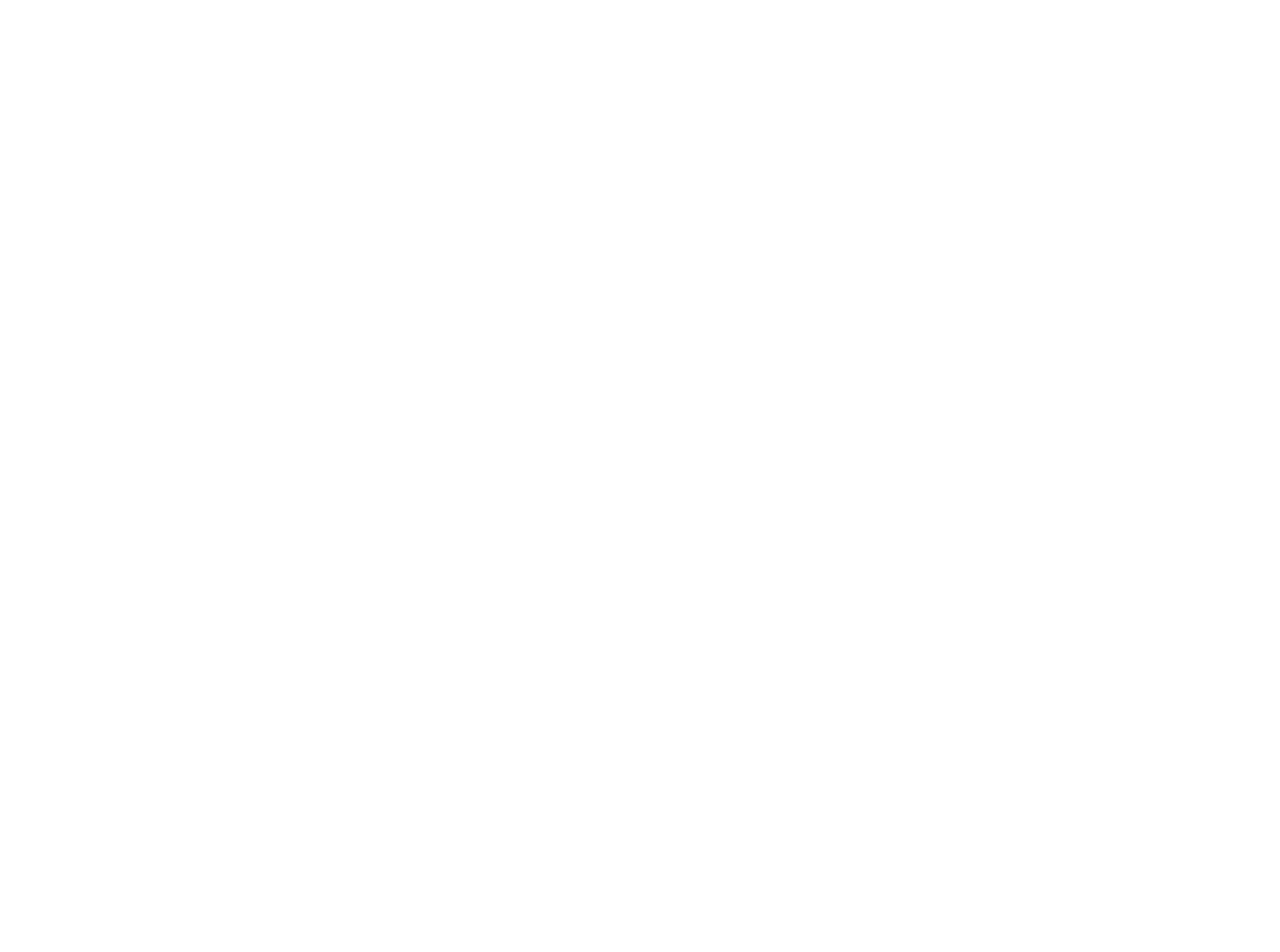
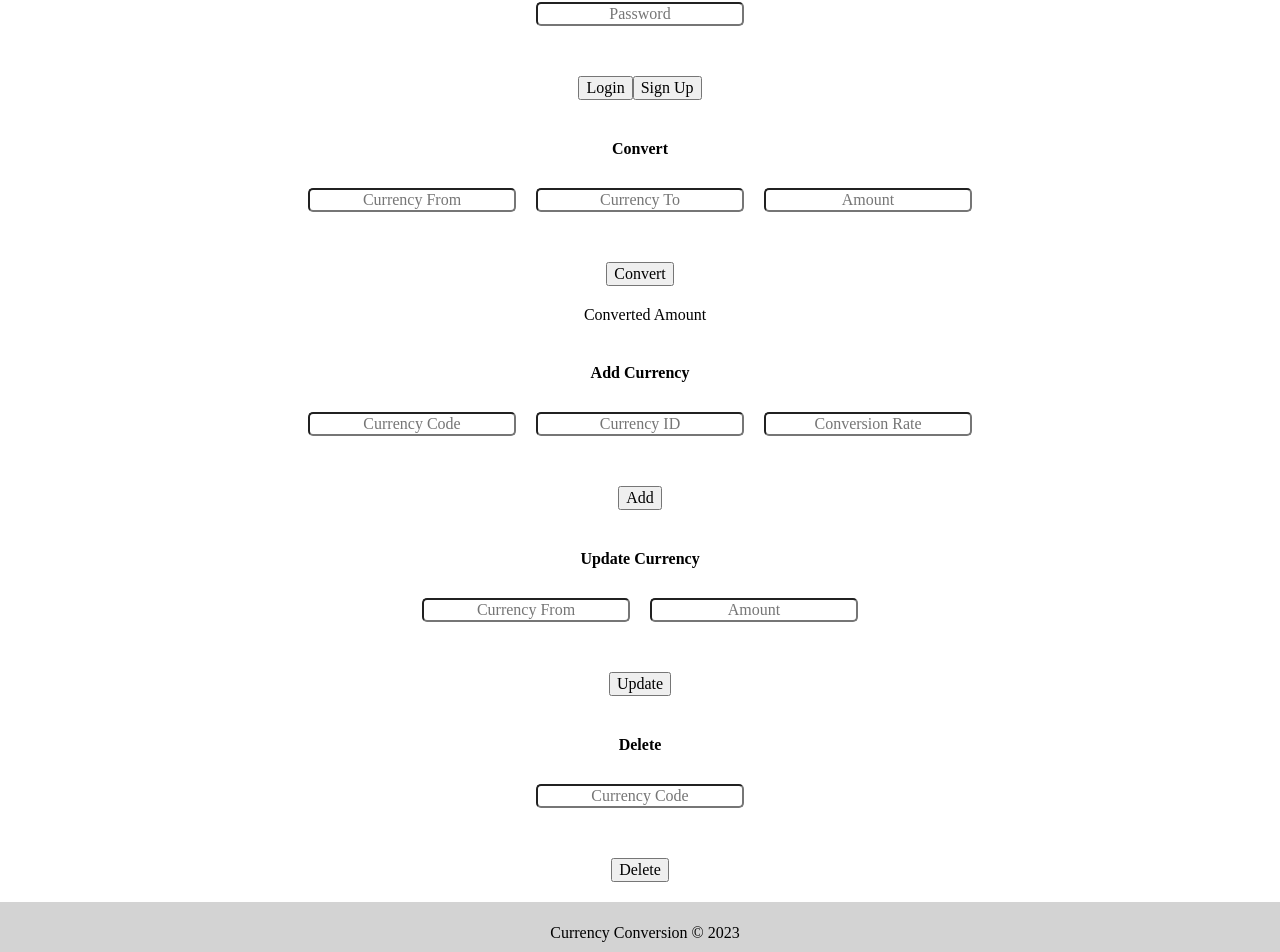
Before and after one commit to azadeeeh/miniproject, a React (Vite) app in the folder client/: page / in a window 1280 px wide. Shown: the part 188-1140 px from the top of the page. Before the commit the page ends 800 px from the top, so only its background shows below. Built offline with nearby package versions, Linux system fonts and the light colour scheme.

Commit message:
components added

```diff
--- a/client/src/components/App.jsx
+++ b/client/src/components/App.jsx
@@ -1,5 +1,10 @@
 import React from "react";
 import Login from "./login";
+import ConversionForm from "./conversionForm";
+import AddForm from "./addCurrencyForm";
+import UpdateForm from "./updateForm";
+import DeleteForm from "./deleteForm";
+
 
 
 
@@ -12,7 +17,20 @@
   return (
     <div>
       <h1>Welcome to Currency Exchange</h1>
+      <h1>Please enter your username and password or signup</h1>
       <Login />
+      <h2>Convert</h2>
+      <ConversionForm />
+      <h2>Add Currency</h2>
+      <AddForm />
+      <h2>Update Currency</h2>
+      <UpdateForm />
+      <h2>Delete</h2>
+      <DeleteForm />
+      <footer>
+        <p>Currency Conversion &copy; 2023 </p>
+      </footer>
+
     </div>
   )
 }
--- /dev/null
+++ b/client/src/components/addCurrencyForm.jsx
@@ -0,0 +1,43 @@
+import React from 'react';
+import { useState } from 'react';
+import './components.css';
+
+const addInput = () => {
+    const [currencyCode, setCurrencyCode] = useState('');
+    const [currencyID, setCurrencyID] = useState('');
+    const [conversionRate, setConversionRate] = useState('');
+
+    const handleAdd = () => {
+        if (!currencyCode || !currencyID || !conversionRate) {
+            console.log("please fill out ll the fields!")
+            return;
+        }
+
+        console.log('successfully Added');
+
+        //clear input feilds
+        setCurrencyCode('');
+        setCurrencyID('');
+        setConversionRate('');
+    };
+
+    return (
+        <div>
+            <section className="inputStyle">
+                <input type="text" placeholder='Currency Code' value={currencyCode} onChange={(e) => setCurrencyCode(e.target.value)} />
+                <input type="text" placeholder="Currency ID" value={currencyID} onChange={(e) => setCurrencyID(e.target.value)} />
+                <input type="integer" placeholder="Conversion Rate" value={conversionRate} onChange={(e) => setConversionRate(e.target.value)} />
+            </section>
+            <section>
+                <button onClick={handleAdd}>Add</button>
+            </section>
+
+
+        </div>
+
+
+    );
+
+}
+
+export default addInput;
--- /dev/null
+++ b/client/src/components/components.css
@@ -0,0 +1,10 @@
+
+input{
+    margin: 10px;
+    border-radius: 5px;
+}
+
+button{
+
+    margin-top:20px;
+}
--- /dev/null
+++ b/client/src/components/conversionForm.jsx
@@ -0,0 +1,45 @@
+import React from 'react';
+import { useState } from 'react';
+import './components.css';
+
+
+
+const convertInput = () => {
+    const [currencyFrom, setCurrencyFrom] = useState('');
+    const [currencyTo, setCurrencyTo] = useState('');
+    const [amount, setAmount] = useState('');
+
+    const handleConvert = () => {
+        if (!currencyFrom || !currencyTo || !amount) {
+            console.log("please fill out ll the fields!")
+            return;
+        }
+
+        console.log('successfully converted');
+
+        //clear input feilds
+        setCurrencyFrom('');
+        setCurrencyTo('');
+        setAmount('');
+    };
+
+    return (
+        <div>
+            <section className="inputStyle">
+                <input type="text" placeholder='Currency From' value={currencyFrom} onChange={(e) => setCurrencyFrom(e.target.value)} />
+                <input type="text" placeholder="Currency To" value={currencyTo} onChange={(e) => setCurrencyTo(e.target.value)} />
+                <input type="integer" placeholder="Amount" value={amount} onChange={(e) => setAmount(e.target.value)} />
+            </section>
+            <section>
+                <button onClick={handleConvert}>Convert</button>
+            </section>
+            <p>Converted Amount</p>
+
+        </div>
+
+
+    );
+
+}
+
+export default convertInput;
--- /dev/null
+++ b/client/src/components/deleteForm.jsx
@@ -0,0 +1,39 @@
+import React from 'react';
+import { useState } from 'react';
+import './components.css';
+
+const deleteInput = () => {
+    const [currencyCode, setCurrencyCode] = useState('');
+
+
+    const handleDelete = () => {
+        if (!currencyCode) {
+            console.log("please fill out all the fields!")
+            return;
+        }
+
+        console.log('successfully deleted');
+
+        //clear input feilds
+        setCurrencyCode('');
+
+    };
+
+    return (
+        <div>
+            <section className="inputStyle">
+                <input type="text" placeholder='Currency Code' value={currencyCode} onChange={(e) => setCurrencyCode(e.target.value)} />
+            </section>
+            <section>
+                <button onClick={handleDelete}>Delete</button>
+            </section>
+
+
+        </div>
+
+
+    );
+
+}
+
+export default deleteInput;
--- a/client/src/components/login.jsx
+++ b/client/src/components/login.jsx
@@ -1,5 +1,7 @@
 import React from 'react';
 import { useState } from 'react';
+import './components.css';
+
 
 
 const loginInput = () => {
@@ -30,11 +32,18 @@
     };
     return (
         <div>
-            <input type="text" placeholder='Username' value={username} onChange={(e) => setUsername(e.target.value)} />
-            <input type="password" placeholder="Password" value={password} onChange={(e) => setPassword(e.target.value)} />
-            <button onClick={handleLogin}>Login</button>
-            <button onClick={handleSignUp}>Sign Up</button>
+            <section className="inputStyle">
+                <input type="text" placeholder='Username' value={username} onChange={(e) => setUsername(e.target.value)} />
+            </section>
+            <section className="inputStyle">
+                <input type="password" placeholder="Password" value={password} onChange={(e) => setPassword(e.target.value)} />
+            </section>
+            <section>
+                <button onClick={handleLogin}>Login</button>
+                <button onClick={handleSignUp}>Sign Up</button>
+            </section>
         </div>
+
 
     );
 
--- /dev/null
+++ b/client/src/components/updateForm.jsx
@@ -0,0 +1,42 @@
+import React from 'react';
+import { useState } from 'react';
+import './components.css';
+
+
+
+const updateInput = () => {
+    const [currencyCode, setCurrencyCode] = useState('');
+    const [amount, setAmount] = useState('');
+
+    const handleUpdate = () => {
+        if (!currencyCode || !amount) {
+            console.log("please fill out ll the fields!")
+            return;
+        }
+
+        console.log('successfully updated');
+
+        //clear input feilds
+        setCurrencyCode('');
+        setAmount('');
+    };
+
+    return (
+        <div>
+            <section className="inputStyle">
+                <input type="text" placeholder='Currency From' value={currencyCode} onChange={(e) => setCurrencyCode(e.target.value)} />
+                <input type="integer" placeholder="Amount" value={amount} onChange={(e) => setAmount(e.target.value)} />
+            </section>
+            <section>
+                <button onClick={handleUpdate}>Update</button>
+            </section>
+
+
+        </div>
+
+
+    );
+
+}
+
+export default updateInput;
--- a/client/src/index.css
+++ b/client/src/index.css
@@ -6,12 +6,40 @@
   box-sizing: border-box
 }
 
+
 * {
-  margin: 0;
+  margin:0;
+  margin-top:20px;
   font: inherit;
+  text-align: center;
+
+
 }
 
 img, svg {
   display: block;
   max-width: 100%;
 }
+
+h1{
+  font-weight: bold;
+  margin-left: 30px;
+}
+h2{
+  margin-top:40px;
+  font-weight: bold;
+
+}
+
+p{
+  margin-top: 20px;
+  margin-left: 10px;
+}
+
+footer{
+  background-color: lightgray;
+  height: 50px;
+  width:100%;
+  padding-top:2px;
+
+}
```
